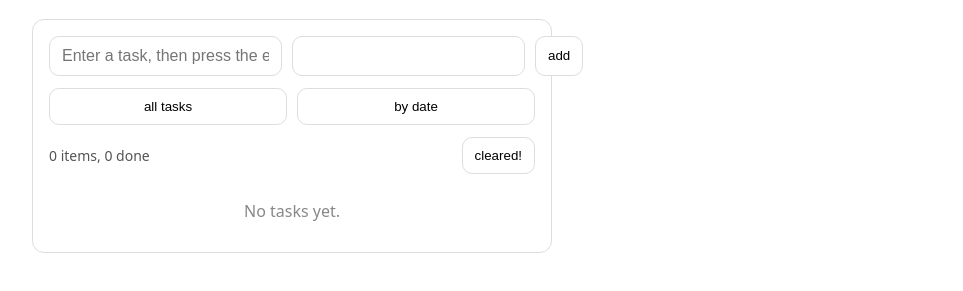
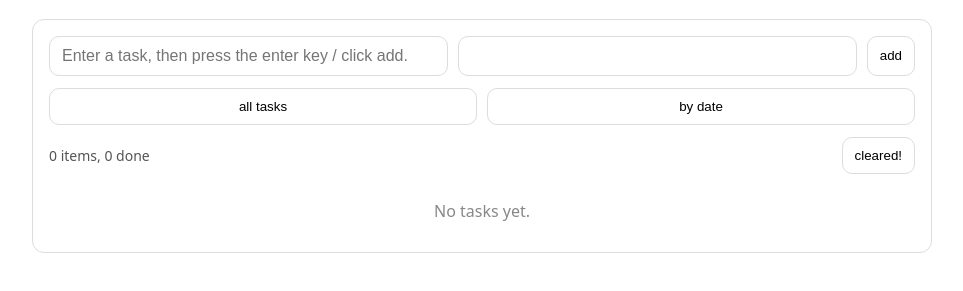
Before and after one commit to DaphneWu-0424/Yueying-s-todo-list, a website built with Vite: page index.html in a window 1280 px wide. Shown: the part 99-390 px from the top of the page, without its empty margins (0-963 px from the left). Built offline with nearby package versions, Linux system fonts and the light colour scheme.

Commit message:
adjust card width

```diff
--- a/src/style.css
+++ b/src/style.css
@@ -12,7 +12,8 @@ body {
   padding: 16px;
   border: 1px solid #ddd;
   border-radius: 12px;
-  max-width: 520px;
+  width: 100%;
+  max-width: 900px;
 }
 
 .row {
```
